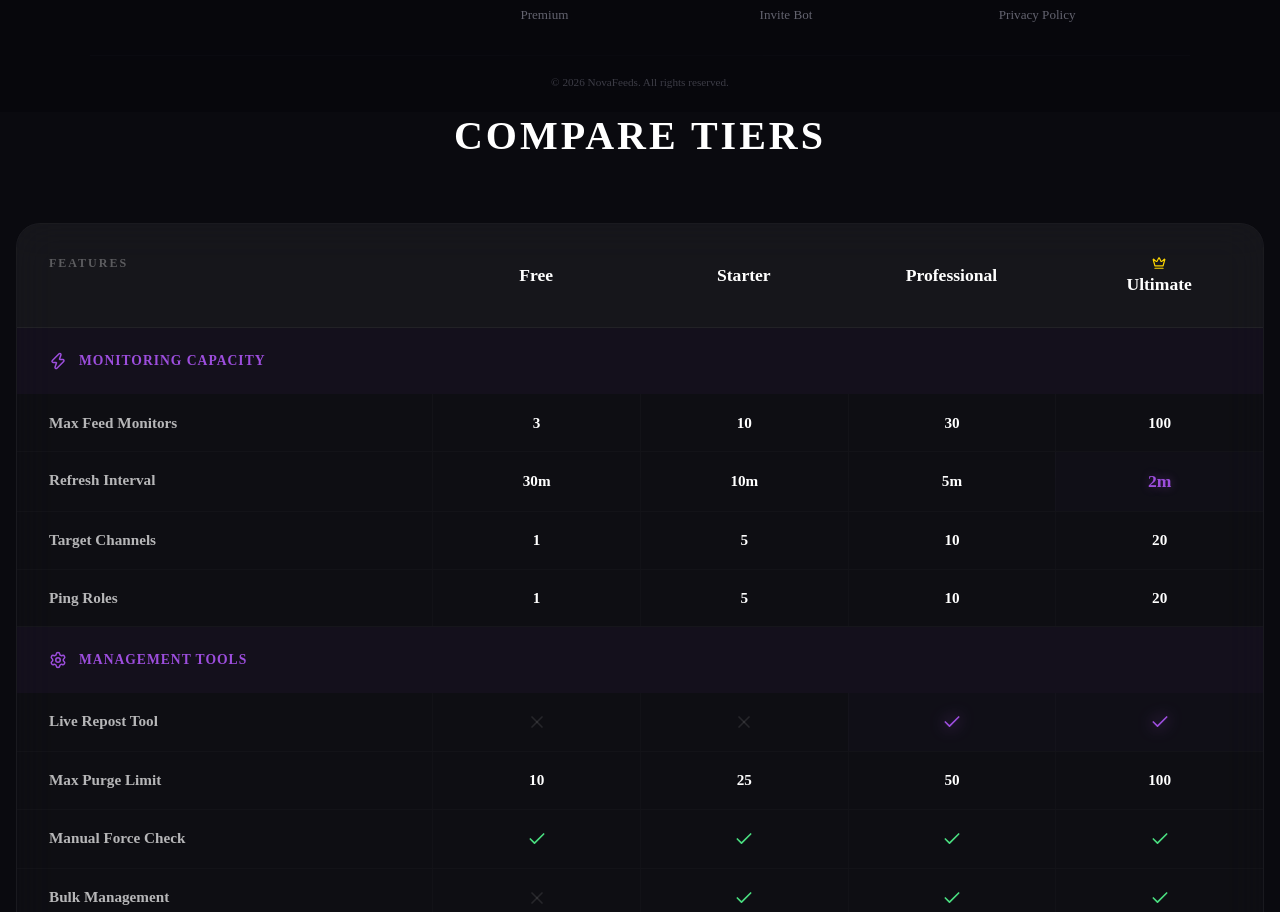
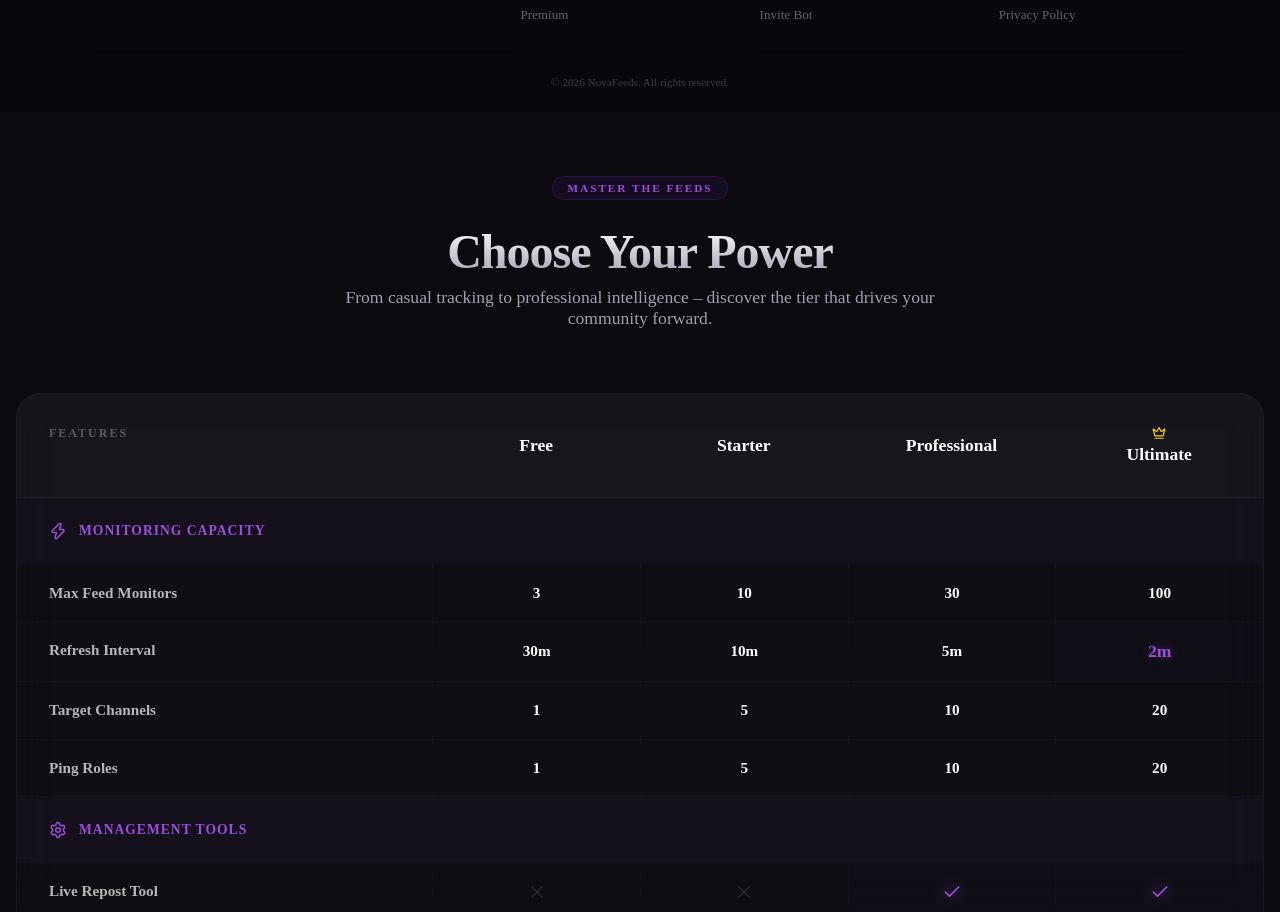
Before and after one commit to stargate91/discord-feed-bot, a Next.js app in the folder web/: page /premium in a window 1280 px wide. Shown: the part 1433-2345 px from the top of the page. Built offline with nearby package versions, Linux system fonts and the light colour scheme; no server answers; the database is empty.

Commit message:
Polished premium comparison headers with gradient titles and stylized badges.

```diff
--- a/web/src/app/(dashboard)/premium/page.js
+++ b/web/src/app/(dashboard)/premium/page.js
@@ -26,14 +26,51 @@ function PremiumRouter() {
     return <div className="loading-container"><div className="loader"></div></div>;
   }
 
+  const HeaderSection = ({ title, subtitle, badge }) => (
+    <div style={{ textAlign: 'center', marginBottom: '4rem', marginTop: '4rem' }}>
+      <span style={{
+        background: 'rgba(123, 44, 191, 0.1)',
+        color: '#9d4edd',
+        padding: '5px 15px',
+        borderRadius: '20px',
+        fontSize: '0.7rem',
+        fontWeight: '900',
+        letterSpacing: '2px',
+        textTransform: 'uppercase',
+        border: '1px solid rgba(123, 44, 191, 0.2)',
+        marginBottom: '1rem',
+        display: 'inline-block'
+      }}>
+        {badge}
+      </span>
+      <h2 style={{
+        fontSize: '3rem',
+        fontWeight: '900',
+        color: 'white',
+        margin: '0.5rem 0',
+        background: 'linear-gradient(to bottom, #fff 0%, #a0a0b0 100%)',
+        WebkitBackgroundClip: 'text',
+        WebkitTextFillColor: 'transparent',
+        letterSpacing: '-1px'
+      }}>
+        {title}
+      </h2>
+      <p style={{ color: '#a0a0b0', fontSize: '1.1rem', maxWidth: '600px', margin: '0 auto' }}>
+        {subtitle}
+      </p>
+    </div>
+  );
+
   if (guildId) {
     return (
       <div style={{ width: '100%' }}>
         <PremiumDashboard guildId={guildId} session={session} />
         <div style={{ maxWidth: '1450px', margin: '0 auto', padding: '0 1rem 10rem' }}>
-          <h3 style={{ fontSize: '1.8rem', fontWeight: '900', textAlign: 'center', marginBottom: '3rem', color: 'white', textTransform: 'uppercase', letterSpacing: '2px' }}>
-            Full Feature Breakdown
-          </h3>
+          <HeaderSection
+            badge="Advanced Intel"
+            title="Surgical Precision"
+            subtitle="Compare technical limits and find the perfect configuration for your server's needs."
+          />
           <PremiumComparisonTable />
         </div>
       </div>
@@ -44,9 +81,11 @@ function PremiumRouter() {
     <div style={{ width: '100%' }}>
       <PremiumLanding session={session} />
       <div style={{ maxWidth: '1450px', margin: '0 auto', padding: '0 1rem 10rem' }}>
-        <h3 style={{ fontSize: '2.5rem', fontWeight: '900', textAlign: 'center', marginBottom: '4rem', color: 'white', textTransform: 'uppercase', letterSpacing: '3px' }}>
-          Compare Tiers
-        </h3>
+        <HeaderSection
+          badge="Master the Feeds"
+          title="Choose Your Power"
+          subtitle="From casual tracking to professional intelligence – discover the tier that drives your community forward."
+        />
         <PremiumComparisonTable />
       </div>
     </div>
```
